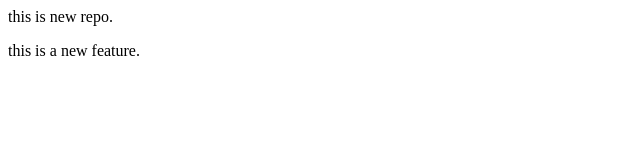
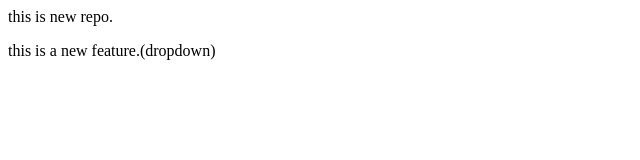
Before and after one commit to drishti-1976/localrepo, a plain HTML site: page index.html in a window 1280 px wide. Shown: the full height of the page, 0-640 px from the left. Drawn offline with Linux system fonts and the light colour scheme.

Commit message:
add dropdown

```diff
--- a/index.html
+++ b/index.html
@@ -1,2 +1,2 @@
 <p>this is new repo.</p>
-<p>this is a new feature.</p>
+<p>this is a new feature.(dropdown)</p>
```
